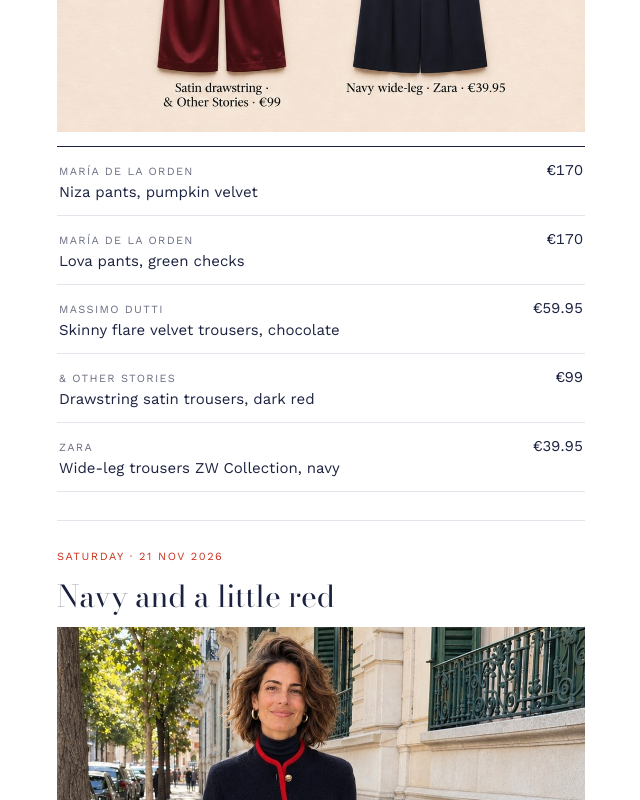
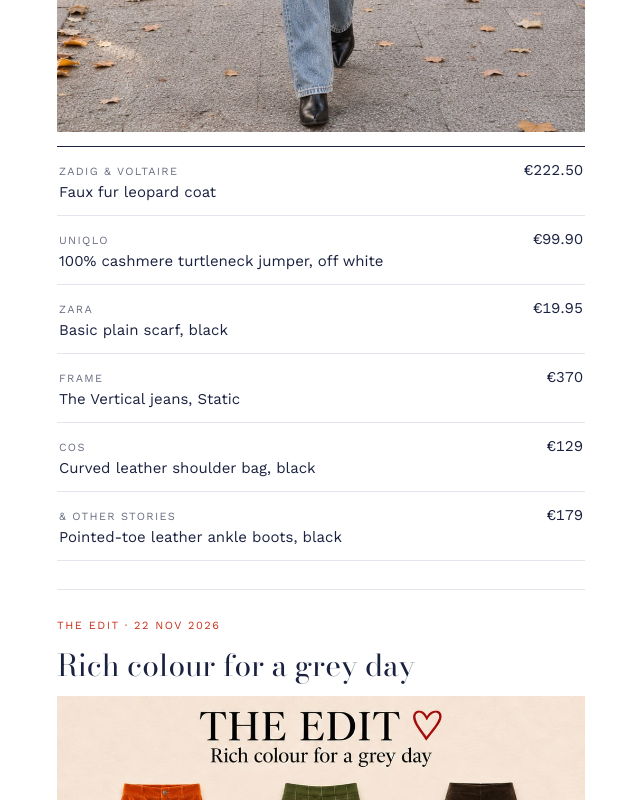
Before and after one commit to inezvallier/inezvallier.github.io, a plain HTML site: page index.html in a window 1280 px wide. Shown: the part 972-1772 px from the top of the page, without its empty margins (319-959 px from the left). Drawn offline with nearby package versions, Linux system fonts and the light colour scheme.

Commit message:
Shop: A short leopard coat (Zadig & Voltaire)

```diff
--- a/index.html
+++ b/index.html
@@ -56,6 +56,13 @@ a:focus-visible{outline:2px solid var(--accent);outline-offset:2px}
 <script>
 /* ADD NEW LOOKS AT THE TOP OF THIS LIST */
 const LOOKS = [
+  {id:"leopardcoat", kicker:"Windy day", title:"A short leopard coat", date:"23 Nov 2026", img:"leopardcoat.jpg", items:[
+    {b:"Zadig & Voltaire", n:"Faux fur leopard coat", p:"€222.50", u:"https://www.elcorteingles.es/moda-mujer/MP_0900954_WWCO01253-marron-pr-abrigo-de-mujer-de-pelo-animal-print/"},
+    {b:"Uniqlo", n:"100% cashmere turtleneck jumper, off white", p:"€99.90", u:"https://www.uniqlo.com/es/es/products/E465735-000/00?colorDisplayCode=01"},
+    {b:"Zara", n:"Basic plain scarf, black", p:"€19.95", u:"https://www.zara.com/es/es/bufanda-lisa-basica-p03739237.html"},
+    {b:"FRAME", n:"The Vertical jeans, Static", p:"€370", u:"https://frame-store.com/en-es/products/the-vertical-1005874-stic"},
+    {b:"COS", n:"Curved leather shoulder bag, black", p:"€129", u:"https://www.cos.com/es-es/women/accessories/bags/crossbodybags/product/curved-shoulder-bag-leather-black-1345261001"},
+    {b:"& Other Stories", n:"Pointed-toe leather ankle boots, black", p:"€179", u:"https://www.stories.com/es-es/product/pointed-toe-leather-ankle-boots-black-1355273001/"},]},
   {id:"trousers", kicker:"The Edit", title:"Rich colour for a grey day", date:"22 Nov 2026", img:"trousers.jpg", items:[
     {b:"María de la Orden", n:"Niza pants, pumpkin velvet", p:"€170", u:"https://mariadelaorden.com/products/niza-pants-pumpkin-velvet"},
     {b:"María de la Orden", n:"Lova pants, green checks", p:"€170", u:"https://mariadelaorden.com/products/lova-pants-green-checks"},
```
Also changed, not shown: leopardcoat.jpg (added).
